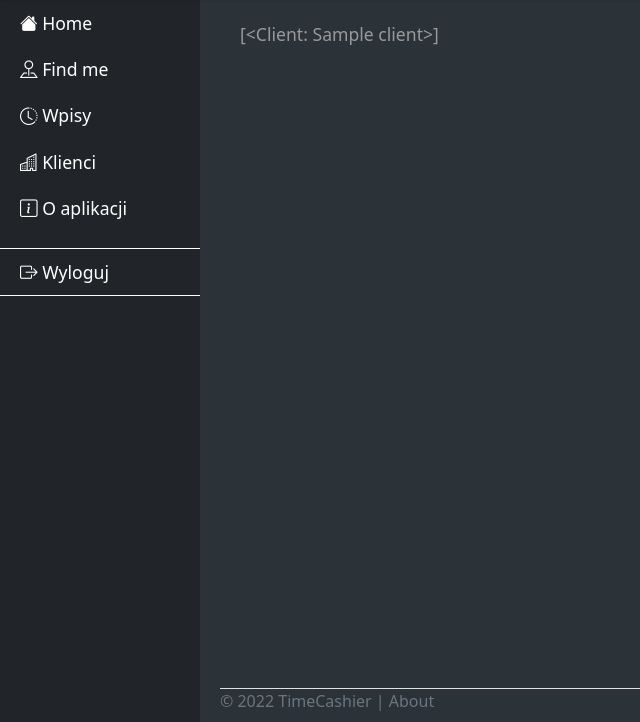
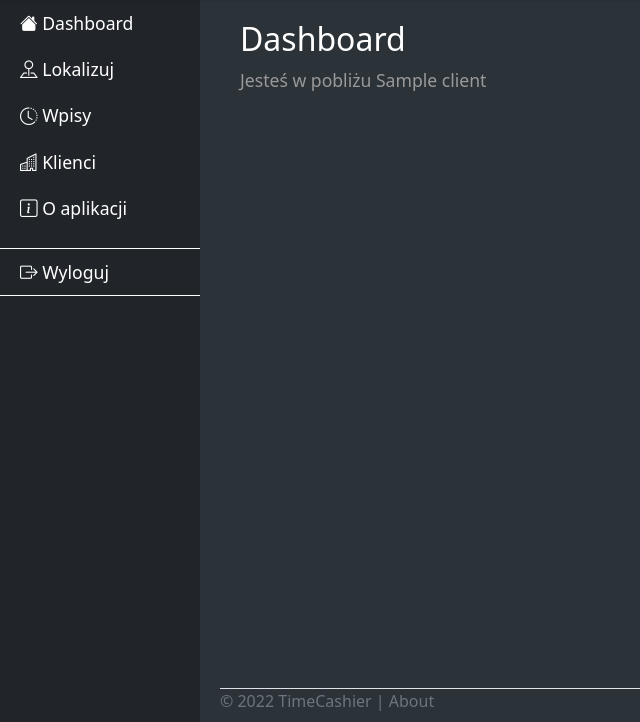
Before and after one commit to piotrfura/timecashier, a Django app: page / in a window 1280 px wide. Shown: the part 78-800 px from the top of the page, without its empty margins (0-640 px from the left). Run offline with Django 4.2, Linux system fonts and the light colour scheme; tables that the repository leaves empty hold one stand-in row (values such as "Sample post"); some libraries are stand-ins or nearby versions.

Commit message:
add client logo to model and template, filter only active clients, change subpage header sizes

```diff
--- a/timecashier/entries/models.py
+++ b/timecashier/entries/models.py
@@ -33,6 +33,7 @@ class Client(Timestamped):
     user = models.ForeignKey("auth.User", on_delete=models.SET_DEFAULT, default=1, related_name="clients")
     active = models.BooleanField(default=True)
     slug = models.SlugField(max_length=100, unique=True)
+    logo = models.ImageField(upload_to='entries/logos/', blank=True, null=True)
 
     def __str__(self):
         return f'{self.name}'# {self.longitude} {self.latitude} {self.created} {self.modified}'
--- a/timecashier/entries/templates/entries/client_details.html
+++ b/timecashier/entries/templates/entries/client_details.html
@@ -3,10 +3,13 @@
 {% block title %}Szczegóły klienta{% endblock %}
 
 {% block content %}
-<h1>{{ client.name }}</h1>
+<h2>{% if client.logo %}<img src="{{ client.logo.url }}" style="height:1em;">{% endif %} {{ client.name }}</h2>
 <div>
     <small>Utworzono: {{ client.created }}, zmodyfikowano: {{ client.modified }}</small>
 </div>
+<div></div>
+
+
 <div>
     <br>
     <a href= '{{ client_link }}' target="_blank">Zobacz w Mapach Google</a>
--- a/timecashier/entries/templates/entries/clients.html
+++ b/timecashier/entries/templates/entries/clients.html
@@ -7,12 +7,14 @@
 {% block title %}Klienci{% endblock %}
 
 {% block content %}
-<h1>Klienci</h1>
+<h2>Klienci</h2>
 <table id="table_clients" class="table table-striped table-dark">
     <thead><th></th><th>Lp.</th><th>Nazwa</th><th>Szerokość geograficzna</th><th>Długość geograficzna</th><th>Data dodania</th></thead>
     <tbody>
     {% for client in clients_list %}
+    {% if client.active %}
     <tr><td>{% if client.active %} <i class="bi-check-circle check-icon"></i> {% else %} <i class="bi-x-circle cross-icon"></i>{% endif %}</td><td>{{ client.id }}.</td><td><a href="{% url 'entries:client_details' client.slug %}">{{ client.name }}</a></td><td>{{ client.latitude }}</td><td>{{ client.longitude }}</td><td>{{ client.created }}</td></tr>
+    {% endif %}
     {% endfor %}
     </tbody>
 </table>
--- a/timecashier/entries/templates/entries/entries.html
+++ b/timecashier/entries/templates/entries/entries.html
@@ -6,7 +6,7 @@
 {% block title %}Wpisy{% endblock %}
 
 {% block content %}
-<h1>Wpisy</h1>
+<h2>Wpisy</h2>
 <table id="table_entries" class="table table-striped table-dark">
     <thead><th></th><th>Klient</th><th>Czas rozpoczęcia</th><th>Czas zakończenia</th></thead>
     <tbody>
--- a/timecashier/entries/templates/entries/whereami.html
+++ b/timecashier/entries/templates/entries/whereami.html
@@ -7,7 +7,7 @@
 
 {% block title %}Gdzie jestem{% endblock %}
 {% block content %}
-<h1>Gdzie jestem?</h1>
+<h2>Gdzie jestem?</h2>
 
 
 
--- a/timecashier/entries/views.py
+++ b/timecashier/entries/views.py
@@ -21,7 +21,8 @@ def entries_list(request):
 
 
 def client_details(request, client_slug):
-    client = Client.objects.get(slug=client_slug)
+    client = Client.objects.filter(active=True).get(slug=client_slug)
+
     client_link = f'http://maps.google.com/maps?q= {client.latitude},{client.longitude}'
     context = {'client': client, 'client_link': client_link}
     return render(request, "entries/client_details.html", context)
--- a/timecashier/main/templates/main/about.html
+++ b/timecashier/main/templates/main/about.html
@@ -3,7 +3,7 @@
 
 {% block title %}O aplikacji{% endblock %}
 {% block content %}
-<h1>O aplikacji</h1>
+<h2>O aplikacji</h2>
 
 <img src="{% static 'main/images/timecashier_logo.png' %}" alt="TimeCashier"  style="max-width: 20%; height: auto; min-width: 150px;">
 
--- a/timecashier/main/templates/main/base.html
+++ b/timecashier/main/templates/main/base.html
@@ -37,8 +37,8 @@
         </nav>
         <nav id="sidebar">
             <ul class="list-unstyled components ">
-                <li> <a href="{% url 'main:index' %}"><i class="bi-house-fill"></i> Home</a> </li>
-                <li> <a href="{% url 'entries:whereami' %}"><i class="bi-pin-map"></i> Find me</a> </li>
+                <li> <a href="{% url 'main:index' %}"><i class="bi-house-fill"></i> Dashboard</a> </li>
+                <li> <a href="{% url 'entries:whereami' %}"><i class="bi-pin-map"></i> Lokalizuj</a> </li>
                 <li> <a href="{% url 'entries:entries' %}"><i class="bi-clock-history"></i> Wpisy</a> </li>
                 <li> <a href="{% url 'entries:clients' %}"><i class="bi-building"></i> Klienci</a> </li>
                 <li> <a href="{% url 'main:about' %}"><i class="bi-info-square"></i> O aplikacji</a> </li>
--- a/timecashier/main/templates/main/index.html
+++ b/timecashier/main/templates/main/index.html
@@ -3,5 +3,6 @@
 {% block title %}Home{% endblock %}
 
 {% block content %}
-<p>{{ nearest_client }}</p>
+<h2>Dashboard</h2>
+<p>Jesteś w pobliżu {{ nearest_client }}</p>
 {% endblock %}
--- a/timecashier/main/templates/main/test.html
+++ b/timecashier/main/templates/main/test.html
@@ -5,7 +5,7 @@
 
 {% block content %}
 
-<h1>Strona testowa</h1>
+<h2>Strona testowa</h2>
 
 <ol><b>Lista zadań</b>
     {% for task in tasks %}
--- a/timecashier/main/views.py
+++ b/timecashier/main/views.py
@@ -8,14 +8,14 @@ def index(request):
     clients_dist = {}
     clients = Client.objects.all()
 
-    lat_user = 52.25423113363622
-    long_user = 21.01019839502938
+    lat_user = 52.2518528
+    long_user = 21.0468864
 
     for client in clients:
         length = abs(((float(client.longitude) - long_user) ** 2 + (float(client.latitude) - lat_user) ** 2) ** (0.5))
         clients_dist[client] = length
     min_dist = min(clients_dist.values())
-    nearest_client = [client for client in clients_dist if clients_dist[client] == min_dist]
+    nearest_client = [client for client in clients_dist if clients_dist[client] == min_dist][0]
     context = {"nearest_client": nearest_client}
     return render(request, 'main/index.html', context)
 
--- a/timecashier/timecashier/settings.py
+++ b/timecashier/timecashier/settings.py
@@ -129,6 +129,10 @@ STATICFILES_DIR = [
     BASE_DIR / 'static'
 ]
 
+MEDIA_URL = 'media/'
+
+MEDIA_ROOT = BASE_DIR / 'media'
+
 # Default primary key field type
 # https://docs.djangoproject.com/en/4.0/ref/settings/#default-auto-field
 
--- a/timecashier/timecashier/urls.py
+++ b/timecashier/timecashier/urls.py
@@ -23,4 +23,4 @@ urlpatterns = [
     path('', include('main.urls')),
     path('', include('entries.urls')),
 
-] + static(settings.STATIC_URL, document_root=settings.STATIC_ROOT)
+] + static(settings.STATIC_URL, document_root=settings.STATIC_ROOT) + static(settings.MEDIA_URL, document_root=settings.MEDIA_ROOT)
```
Also changed, not shown: timecashier/entries/migrations/0010_client_logo.py (added), timecashier/entries/migrations/0011_alter_client_logo.py (added), 1 other file.
